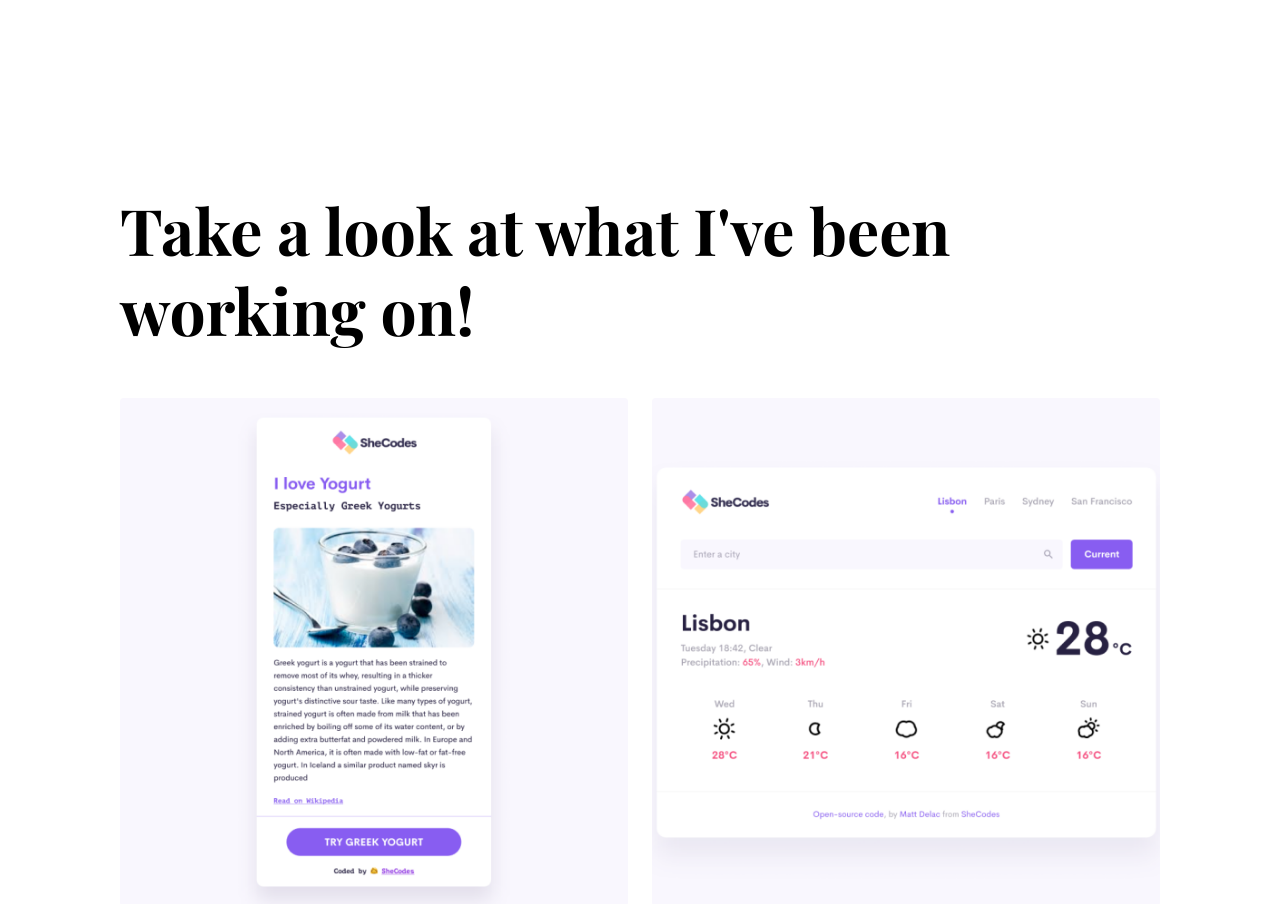
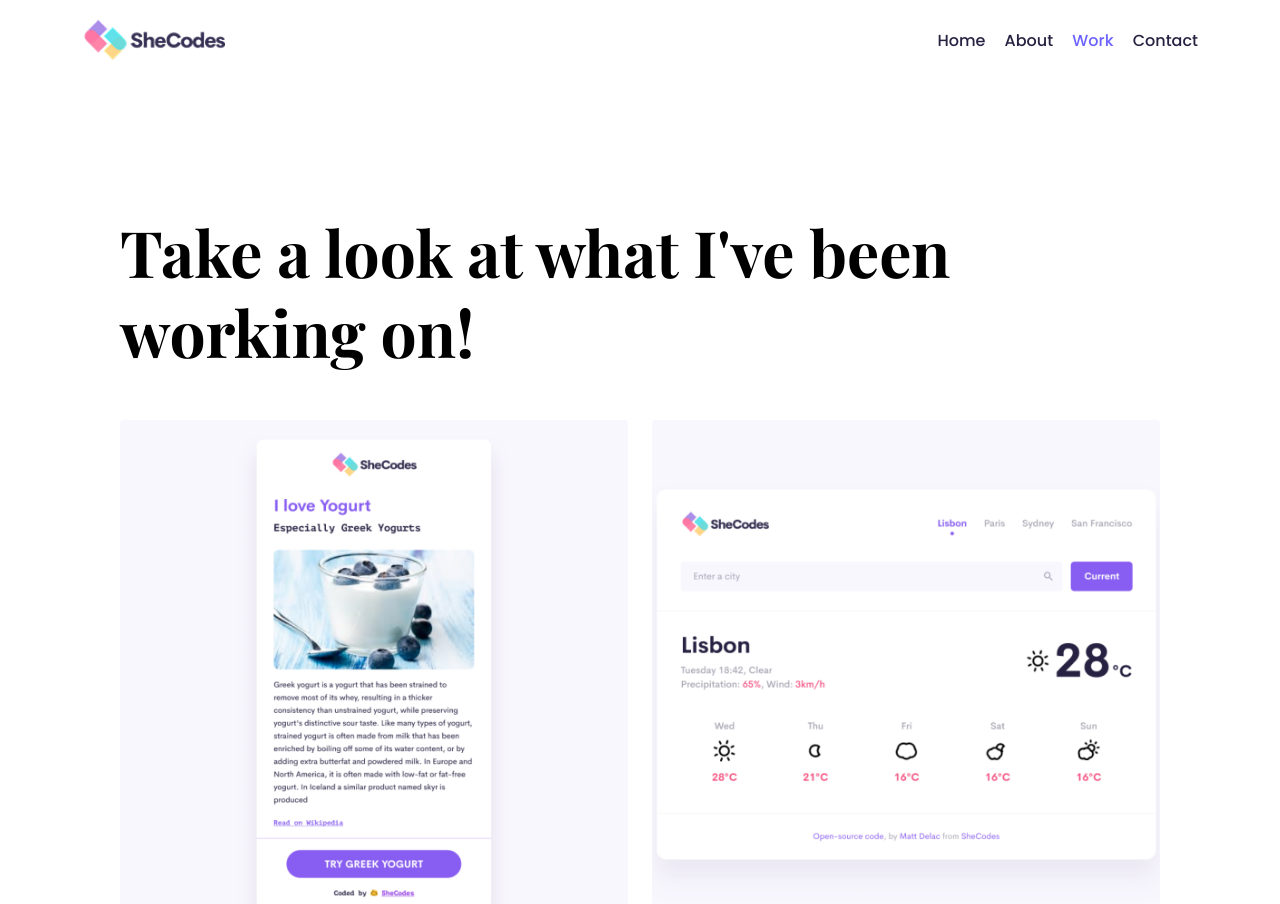
Before and after one commit to gift-nabaggala/portfolio-project, a plain HTML site: page work.html in a window 1280 px wide. Shown: the top 904 px of the page. Drawn offline with nearby package versions, Linux system fonts and the light colour scheme; a web font is replaced by a local one.

Commit message:
Created a customized top navigation bar and placed it on the different pages.

```diff
--- a/styles/portfolio.css
+++ b/styles/portfolio.css
@@ -50,7 +50,7 @@ p {
 }
 
 .content-container {
-  padding: 160px 20px;
+  padding: 100px 20px;
 }
 .content h1 {
   font-size: 64px;
@@ -111,6 +111,36 @@ p {
   padding: 120px 60px;
 }
 
+.logo {
+  max-height: 40px;
+}
+
+nav {
+  padding: 20px 0;
+}
+
+nav ul {
+  margin: 0;
+  padding: 0;
+}
+
+nav li {
+  display: inline;
+  list-style: none;
+  line-height: 42px;
+  margin-left: 15px;
+}
+
+nav a {
+  text-decoration: none;
+  color: #272142;
+  transition: all 100ms ease-in-out;
+}
+nav a:hover,
+nav li.active a {
+  color: var(--branding-color);
+}
+
 @media (max-width: 900px) {
   h1 {
     font-size: 44px;
--- a/work.html
+++ b/work.html
@@ -30,6 +30,33 @@
     <title>Gift's Portfolio</title>
   </head>
   <body>
+    <div class="container">
+      <nav class="d-flex justify-content-between">
+        <a href="/">
+          <img src="images/logo.png" class="logo d-none d-md-block" alt="" />
+          <img
+            src="images/logo.small.jpg"
+            class="logo d-block d-md-none"
+            alt=""
+          />
+        </a>
+
+        <ul>
+          <li>
+            <a href="/">Home</a>
+          </li>
+          <li>
+            <a href="/about.html">About</a>
+          </li>
+          <li class="active">
+            <a href="/work.html">Work</a>
+          </li>
+          <li>
+            <a href="/contact.html">Contact</a>
+          </li>
+        </ul>
+      </nav>
+    </div>
     <div class="content-container container">
       <div class="content">
         <h1 class="mb-5">Take a look at what I've been working on!</h1>
```
Also changed, not shown: about.html (+27 -0 lines), contact.html (+27 -0 lines), index.html (+28 -0 lines), images/logo.png (added), images/logo.small.jpg (added).
